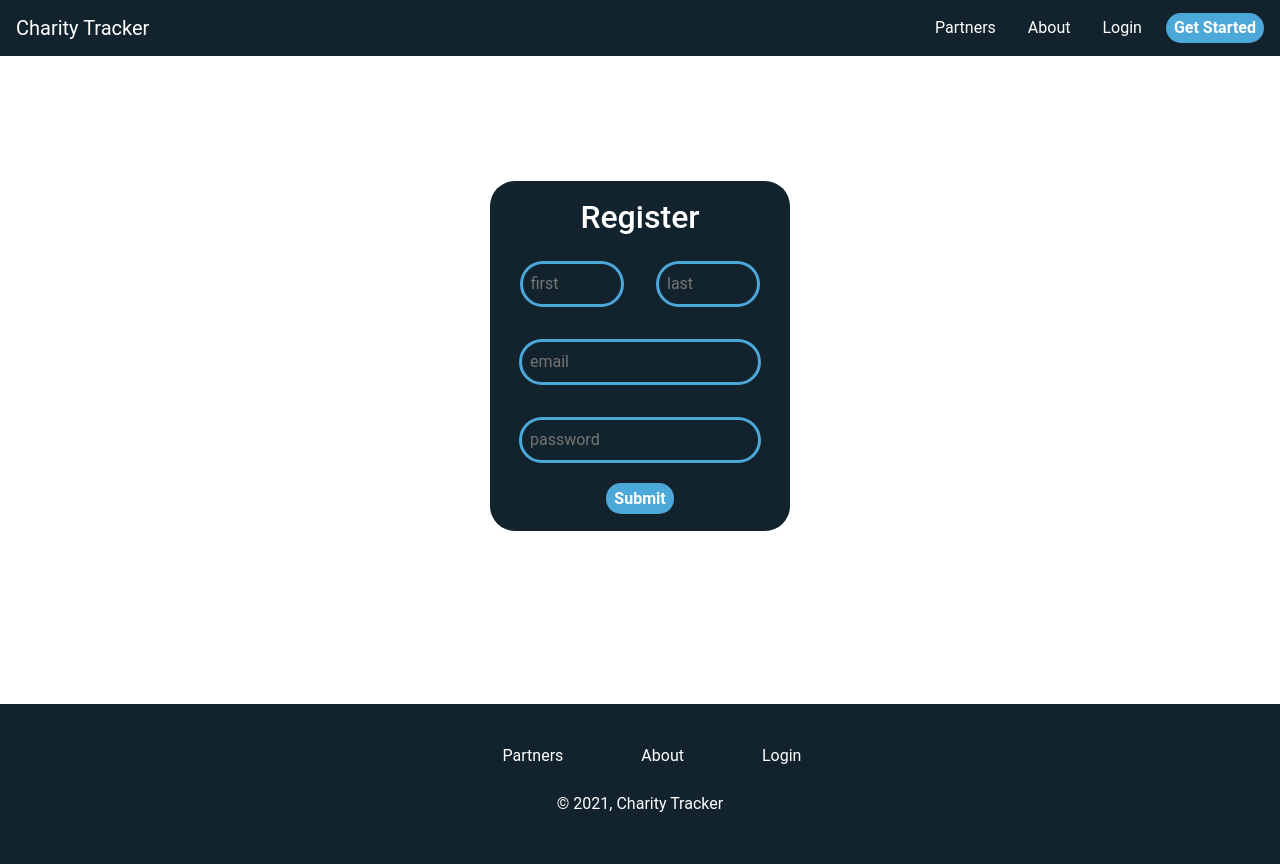
After one commit to dylanplayer/Charity-Tracker, a Flask app: page /register/ in a window 1280 px wide. The commit adds this page. Run offline with Flask 2, Linux system fonts and the light colour scheme; some libraries are stand-ins or nearby versions.

Commit message:
Added Register Page

```diff
--- a/app.py
+++ b/app.py
@@ -19,5 +19,9 @@ def index():
 def login():
     return render_template('login.html')
 
+@app.route('/register/', methods=['GET',])
+def register():
+    return render_template('register.html')
+
 if __name__ == '__main__':
     app.run(debug=True)
--- a/static/styles.css
+++ b/static/styles.css
@@ -144,7 +144,7 @@ footer ul {
 
 .form {
     width: 300px;
-    height: 300px;
+    height: 350px;
     color: white;
     background-color: #12232E;
     border: 2px transparent;
@@ -152,6 +152,7 @@ footer ul {
     display: flex;
     flex-direction: column;
     align-items: center;
+    justify-content: center;
     padding: 1rem;
 }
 
@@ -163,3 +164,7 @@ footer ul {
     padding: .5rem;
     margin: 1rem;
 }
+
+.half-input {
+    width: 35%;
+}
--- /dev/null
+++ b/templates/register.html
@@ -0,0 +1,44 @@
+{% extends 'base.html' %}
+{% block title %}<title>Register</title>{% endblock %}
+{% block content %}
+    <nav class="navbar navbar-expand-lg navbar-dark bg-dark">
+        <a class="navbar-brand" href="#">Charity Tracker</a>
+        <button class="navbar-toggler" type="button" data-toggle="collapse" data-target="#navbarNav" aria-controls="navbarNav" aria-expanded="false" aria-label="Toggle navigation">
+            <span class="navbar-toggler-icon"></span>
+        </button>
+        <div class="collapse navbar-collapse" id="navbarNav">
+            <ul class="navbar-nav ml-auto">
+                <li class="nav-item">
+                    <a class="nav-link" href="#">Partners</a>
+                </li>
+                <li class="nav-item">
+                    <a class="nav-link" href="#">About</a>
+                </li>
+                <li class="nav-item">
+                    <a class="nav-link" href="#">Login</a>
+                </li>
+                <li class="nav-item">
+                    <button>Get Started</button>
+                </li>
+            </ul>
+        </div>
+    </nav>
+    <main class="login" style="height: 75vh;">
+        <form class="form" action="/login" method="POST">
+            <h2>Register</h2>
+            <div class="row d-flex flex-row align-items-center justify-content-center">
+                <input class="form-input half-input" type="text" placeholder="first">
+                <input class="form-input half-input" type="text" placeholder="last">
+            </div>
+            <div class="row">
+                <input class="form-input" type="email" placeholder="email">
+            </div>
+            <div class="row">
+                <input class="form-input" type="password" placeholder="password">
+            </div>
+            <div class="row">
+                <input class="btn" type="submit">
+            </div>
+        </form>
+    </main>
+{% endblock %}
```
